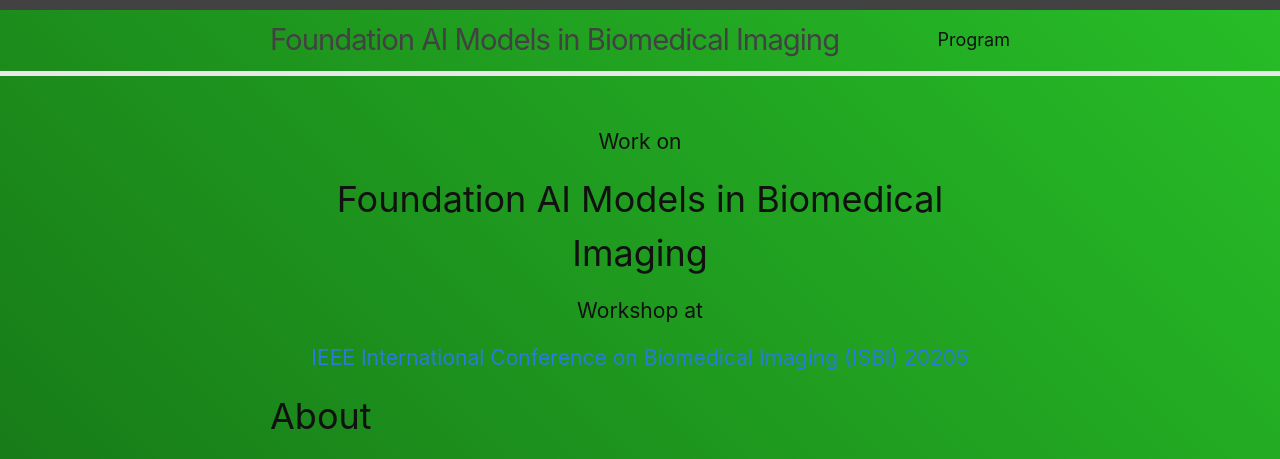
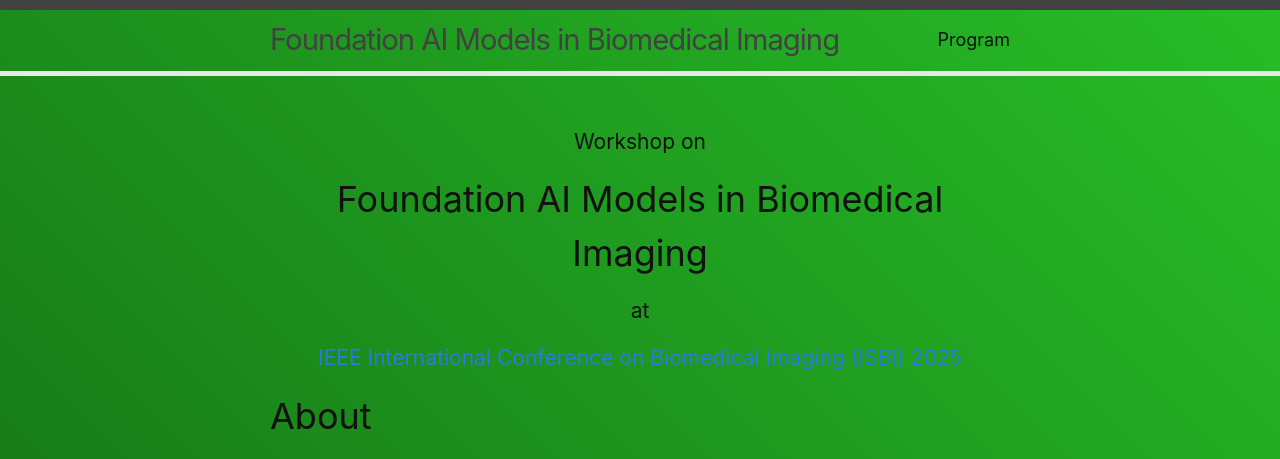
Before and after one commit to hazratali/faibi2025, a Jekyll site: the page built from index.md, in a window 1280 px wide. Shown: the top 459 px of the page. Built offline with Jekyll 4.4.1, drawn with Linux system fonts in a browser that asks for light colours.

Commit message:
updated index

```diff
--- a/index.md
+++ b/index.md
@@ -8,10 +8,10 @@
 layout: home
 ---
 <div style="text-align: center; margin-top: 20px;">
-  <h3>Work on</h3>
+  <h3>Workshop on</h3>
   <h1>Foundation AI Models in Biomedical Imaging</h1>
-  <h3>Workshop at</h3>
-  <h3><a href="https://biomedicalimaging.org/2025/">IEEE International Conference on Biomedical Imaging (ISBI) 20205</a></h3>
+  <h3> at</h3>
+  <h3><a href="https://biomedicalimaging.org/2025/">IEEE International Conference on Biomedical Imaging (ISBI) 2025</a></h3>
 
 </div>
 
```
Also changed, not shown: 1 other file.
